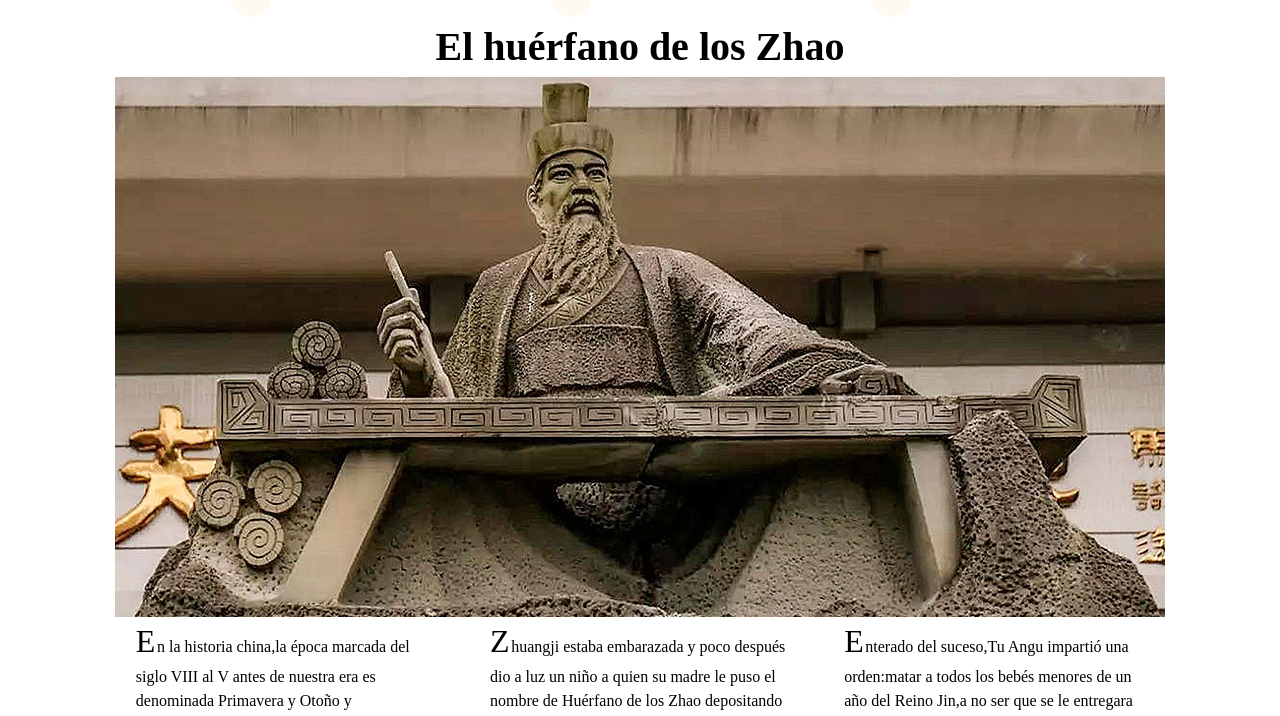
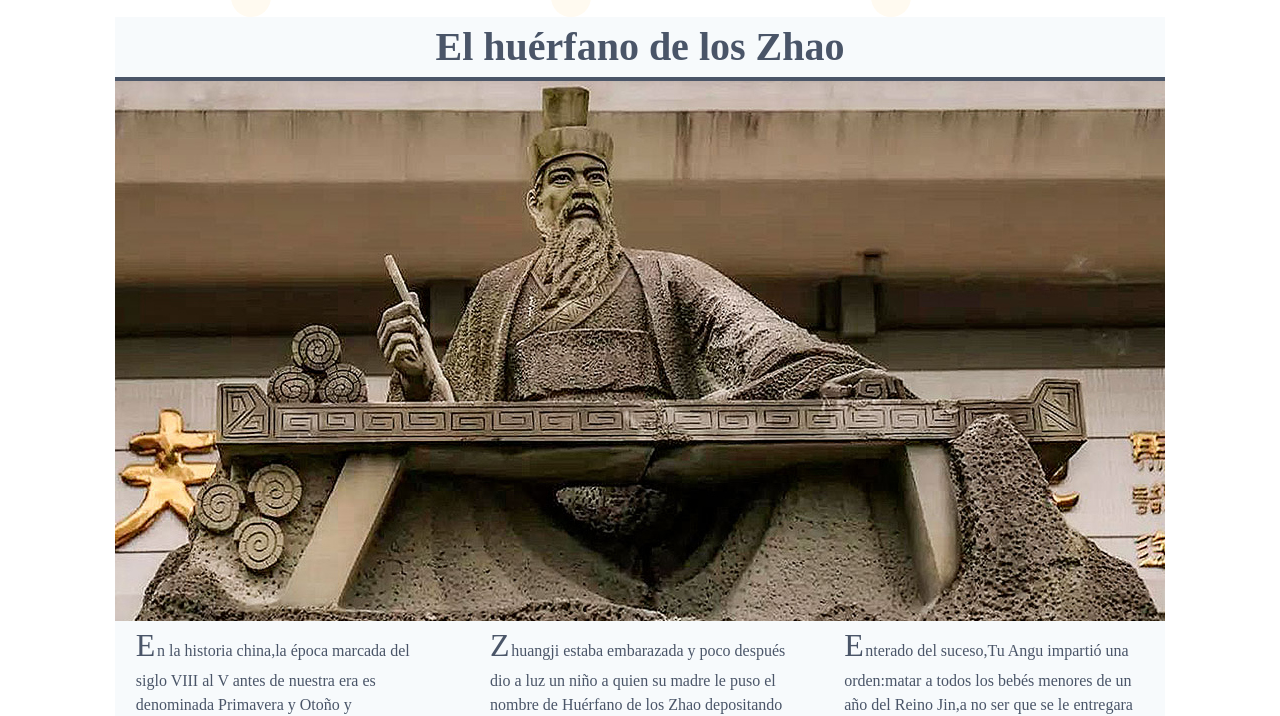
Before and after one commit to netraluis/Herramientas-HTML-y-CSS-II-PEC-Repetida3, a website built with Parcel: page src/article.html in a window 1280 px wide. Shown: the part 86-802 px from the top of the page. Built offline with nearby package versions, Linux system fonts and the light colour scheme; some packages are replaced by stand-ins of ours; what @tailwindcss/custom-forms would draw is missing.

Commit message:
article picture

```diff
--- a/src/article.html
+++ b/src/article.html
@@ -105,11 +105,13 @@
                     </a>
                 </div>
             </div>
-            <div class="container--article">
-                <header>
+            <div
+                class="container--article mx-auto font-ptserif bg-gray-100 text-gray-700"
+            >
+                <header class="border-b-4 border-gray-700">
                     <h1>El huérfano de los Zhao</h1>
                 </header>
-                <div class="article__picture">
+                <div class="article__picture mx-auto">
                     <picture>
                         <source
                             media="(min-width: 1000px)"
--- a/src/assets/styles/layouts/_article.scss
+++ b/src/assets/styles/layouts/_article.scss
@@ -1,3 +1,6 @@
+.font-ptserif {
+  font-family: "PT Serif", serif;
+}
 .mainContainer {
   //flex flex-col w-full justify-center
   display: flex;
@@ -6,26 +9,27 @@
   justify-content: center;
 }
 .container--article {
-  // mx-auto font-serif bg-gray-100 text-gray-700
-  margin: auto;
-  font-family: "PT Serif", serif;
-  background-color: theme-color("secondary");
-  color: theme-color("textTitle");
+  // mx-auto font-ptserif bg-gray-100 text-gray-700
+  // margin: auto;
+  // font-family: "PT Serif", serif;
+  // background-color: theme-color("secondary");
+  // color: theme-color("textTitle");
   .article__picture {
     // mx-auto
     // background-color: red;
     // max-width: 80%;
-    margin: auto;
+    // margin: auto;
   }
 
   header {
+    //border-b-4 border-gray-700
+    // border-bottom: 5px solid theme-color("textTitle");
     h1 {
       font-size: 2.5rem;
       text-align: center;
       font-weight: bold;
       margin: 0;
     }
-    border-bottom: 5px solid theme-color("textTitle");
   }
 }
 
```
